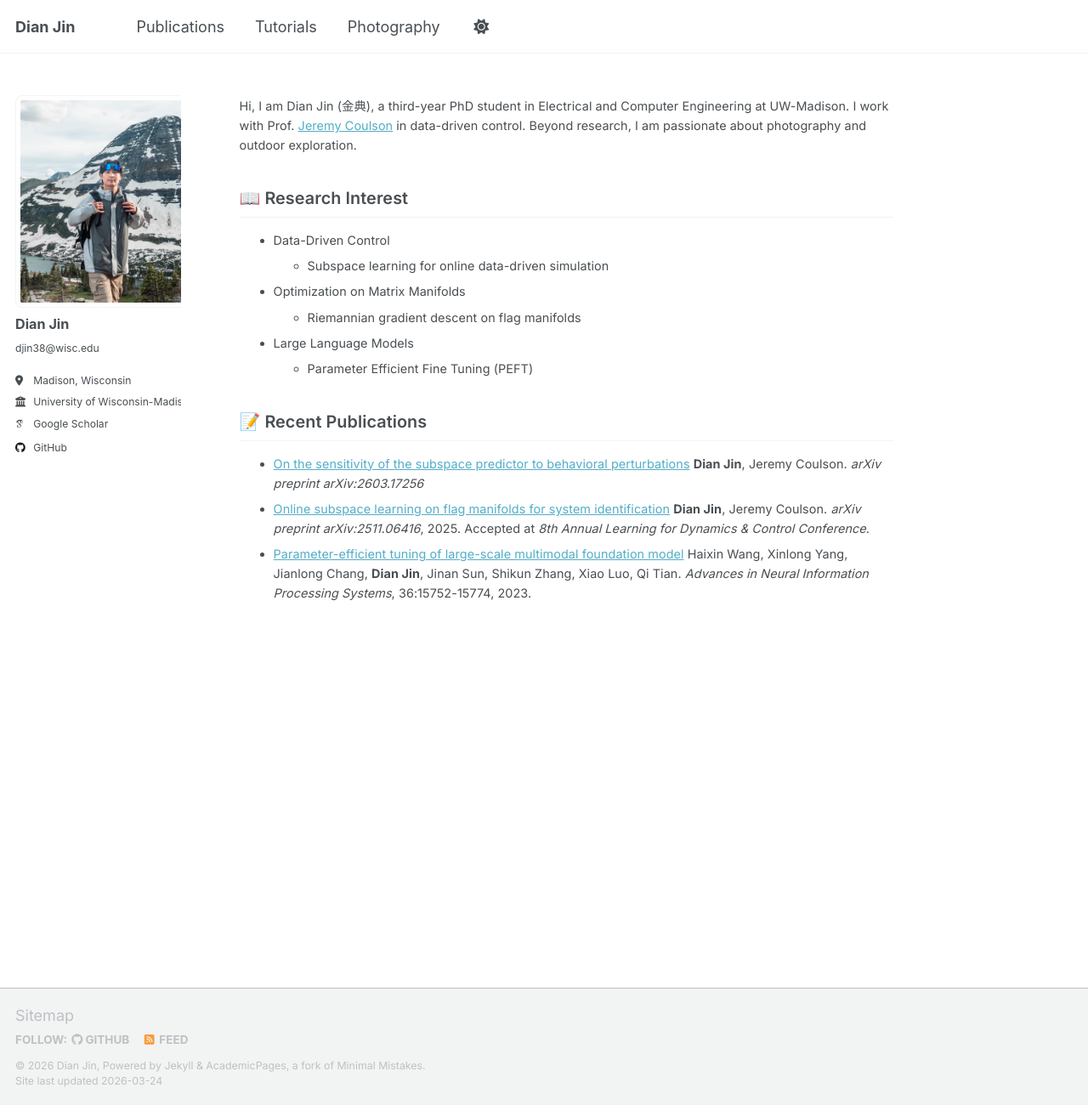
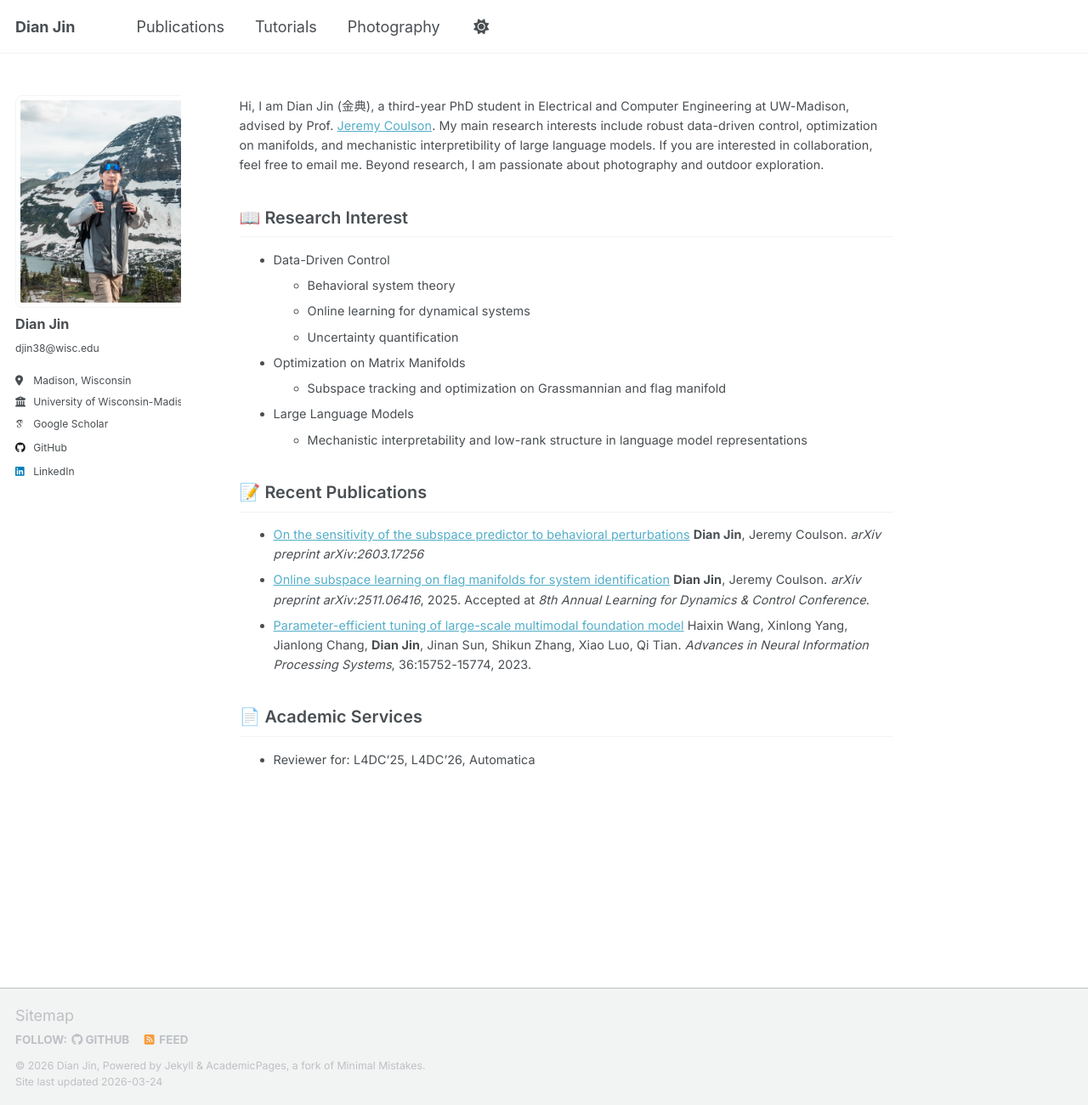
Before and after one commit to DianJin-Frederick/DianJin-Frederick.github.io, a Jekyll site: the page built from _pages/about.md, in a window 1280 px wide and 1300 px high. Shown: the whole window at 85% size. Built offline with Jekyll 4.4.1, drawn with Linux system fonts in a browser that asks for light colours; some web fonts are replaced; a script that is not in the unit is left out.

Commit message:
Update homepage bio and social links

```diff
--- a/_config.yml
+++ b/_config.yml
@@ -63,7 +63,7 @@ author:
   keybase          : # Username
   instagram        : # Username
   lastfm           : # Username
-  linkedin         : # Username
+  linkedin         : dian-jin-751992176
   mastodon         : # URL
   medium           : # URL
   pinterest        : # Username
--- a/_pages/about.md
+++ b/_pages/about.md
@@ -6,15 +6,20 @@ redirect_from:
   - /about/
   - /about.html
 ---
-Hi, I am Dian Jin (金典), a third-year PhD student in Electrical and Computer Engineering at UW-Madison. I work with Prof. [Jeremy Coulson](https://jeremycoulson.github.io/) in data-driven control. Beyond research, I am passionate about photography and outdoor exploration.
+Hi, I am Dian Jin (金典), a third-year PhD student in Electrical and Computer Engineering at UW-Madison, advised by Prof. [Jeremy Coulson](https://jeremycoulson.github.io/).
+My main research interests include robust data-driven control, optimization on manifolds, and mechanistic interpretibility of large language models.
+If you are interested in collaboration, feel free to email me.
+Beyond research, I am passionate about photography and outdoor exploration.
 
 ## 📖 Research Interest
 - Data-Driven Control
-  - Subspace learning for online data-driven simulation
+  - Behavioral system theory
+  - Online learning for dynamical systems
+  - Uncertainty quantification
 - Optimization on Matrix Manifolds
-  - Riemannian gradient descent on flag manifolds
+  - Subspace tracking and optimization on Grassmannian and flag manifold
 - Large Language Models
-  - Parameter Efficient Fine Tuning (PEFT)
+  - Mechanistic interpretability and low-rank structure in language model representations
 
 ## 📝 Recent Publications
 - [On the sensitivity of the subspace predictor to behavioral perturbations](https://arxiv.org/abs/2603.17256) **Dian Jin**, Jeremy Coulson. *arXiv preprint arXiv:2603.17256*
@@ -22,3 +27,6 @@ Hi, I am Dian Jin (金典), a third-year PhD student in Electrical and Computer
   **Dian Jin**, Jeremy Coulson. *arXiv preprint arXiv:2511.06416*, 2025. Accepted at *8th Annual Learning for Dynamics & Control Conference*.
 - [Parameter-efficient tuning of large-scale multimodal foundation model](https://proceedings.neurips.cc/paper_files/paper/2023/hash/32ebb6b560ee58abbdae834e5f37cb5d-Abstract-Conference.html)
   Haixin Wang, Xinlong Yang, Jianlong Chang, **Dian Jin**, Jinan Sun, Shikun Zhang, Xiao Luo, Qi Tian. *Advances in Neural Information Processing Systems*, 36:15752-15774, 2023.
+
+## 📄 Academic Services
+- Reviewer for: L4DC'25, L4DC'26, Automatica
```
